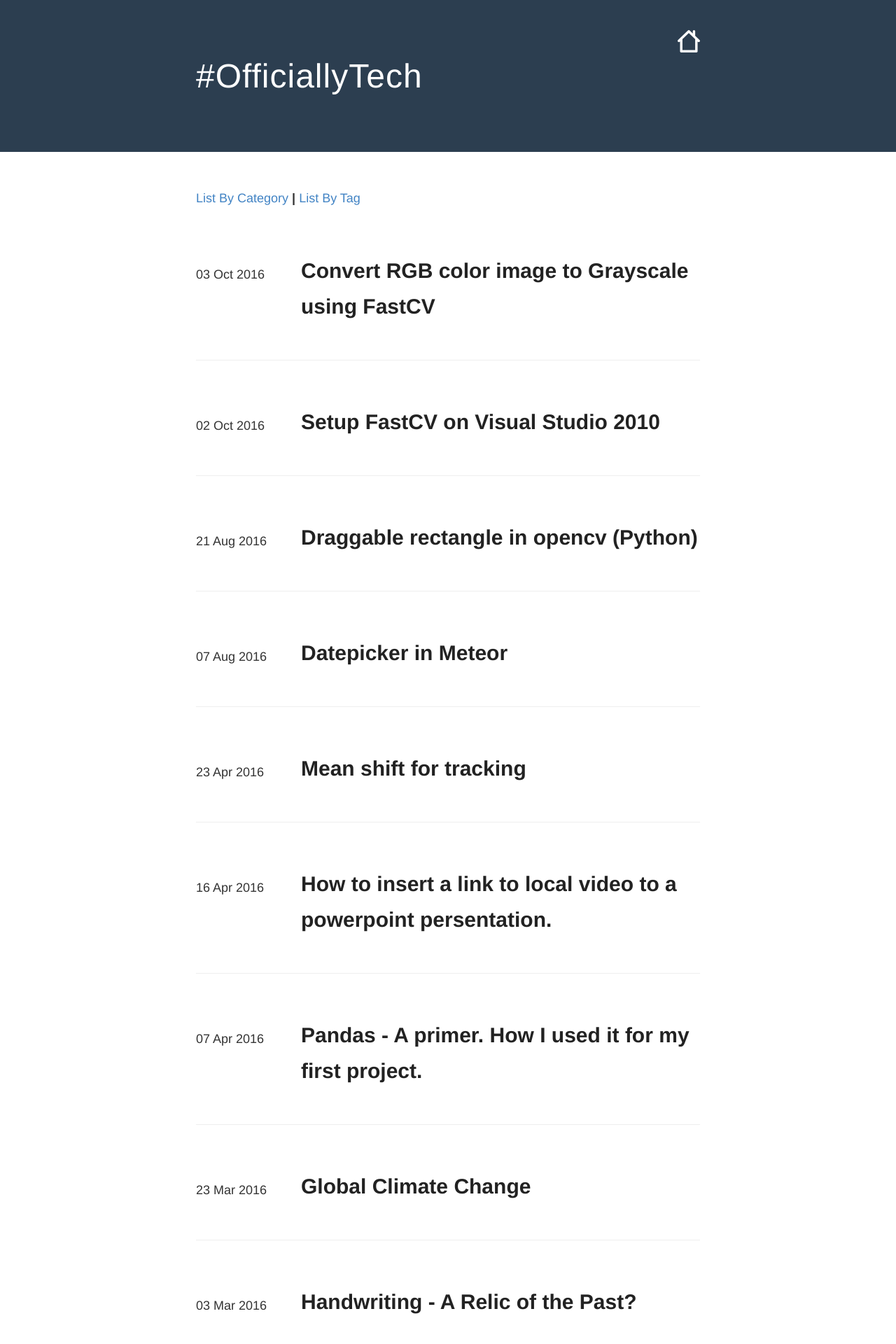
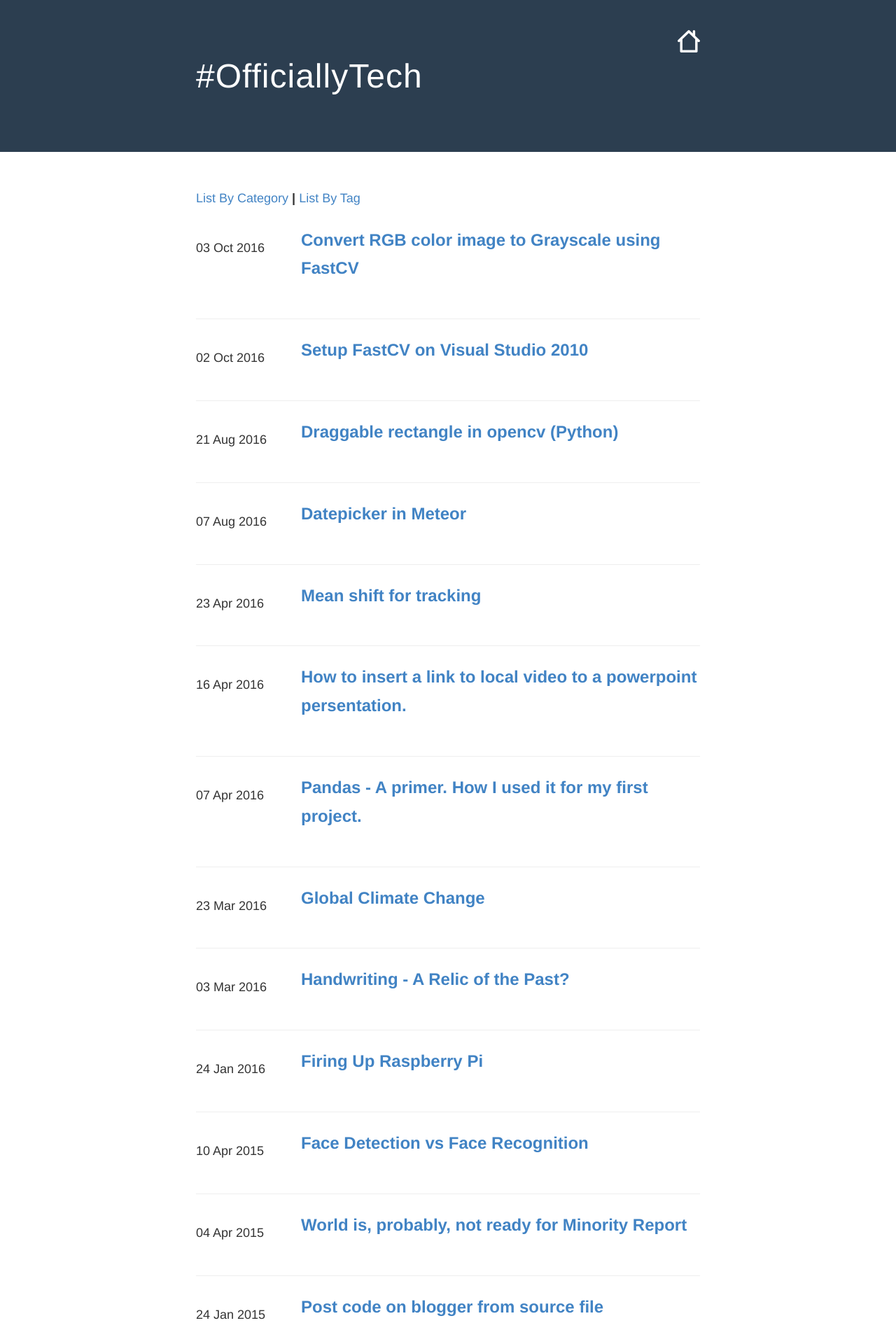
Before and after one commit to arccoder/arccoder.github.io, a Jekyll site: the page built from blog/index.html, in a window 1280 px wide. Shown: the top 1920 px of the page at 70% size. Built offline with Jekyll 4.4.1, drawn with Linux system fonts in a browser that asks for light colours.

```diff
--- a/blog/index.html
+++ b/blog/index.html
@@ -9,13 +9,12 @@ layout: default
 <div class="posts">
     {% for post in site.posts %}
     <article class="post">
-        <br>
         <div>
             <div style="float: left;width: 150px">
                 <p>{{ post.date | date_to_string }}</p>
             </div>
             <div>
-                <h1><a href="{{ site.baseurl }}{{ post.url }}">{{ post.title }}</a></h1>
+                <h2><a href="{{ site.baseurl }}{{ post.url }}">{{ post.title }}</a></h2>
             </div>
         </div>
         <!--
```
